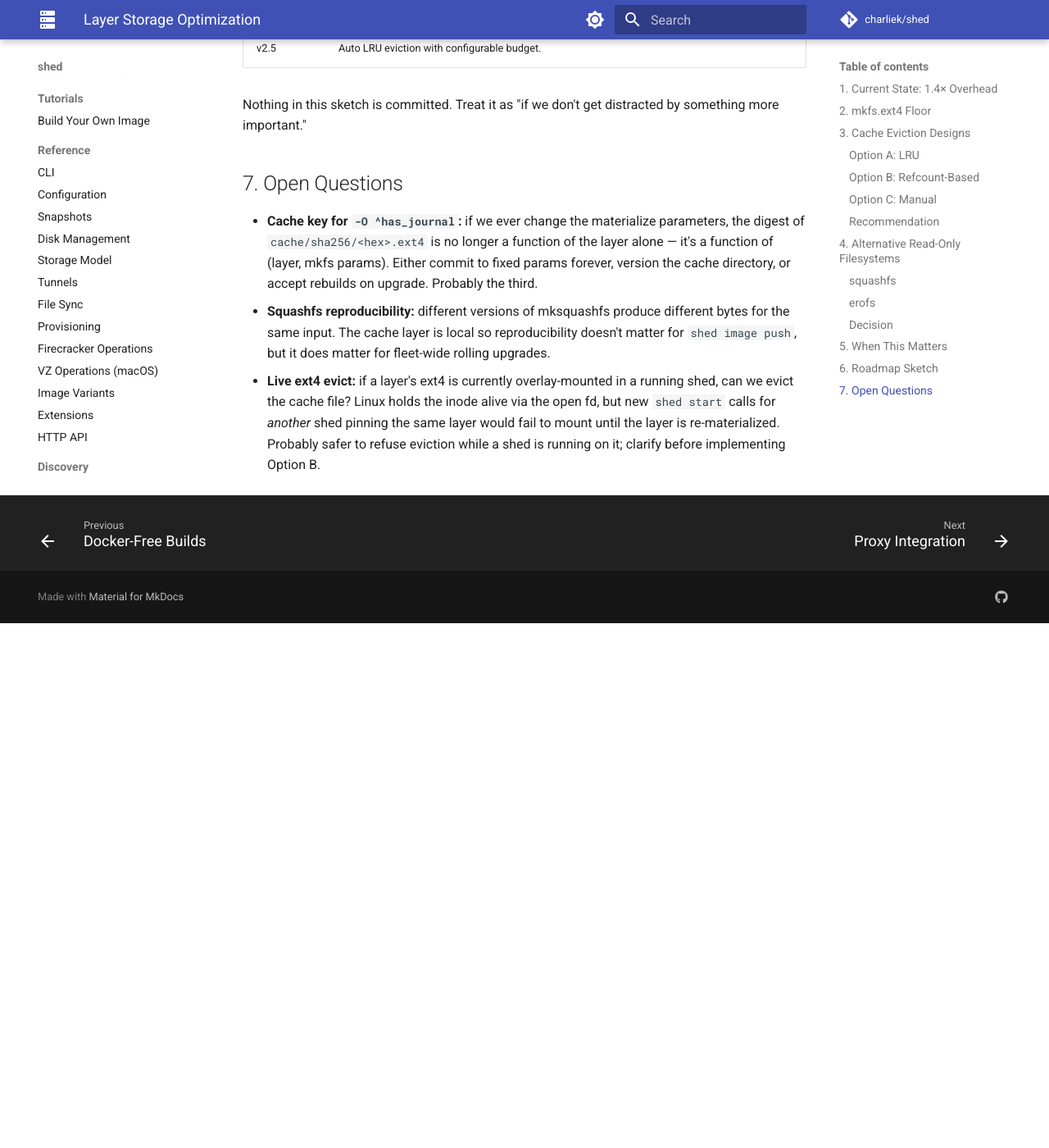
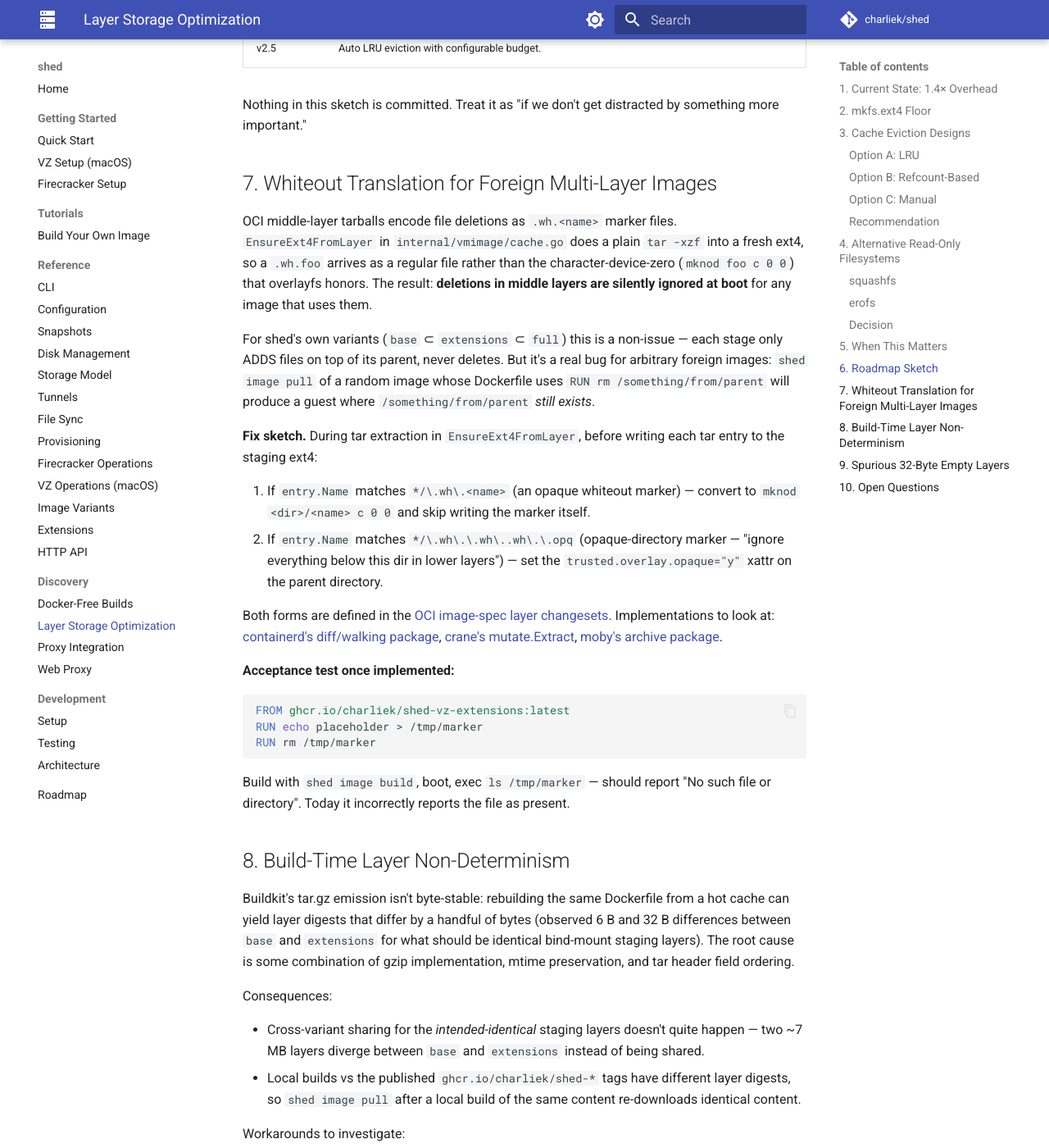
Before and after one commit to charliek/shed, an MkDocs documentation site: the page built from docs/discovery/layer-storage-optimization.md, in a window 1280 px wide and 1400 px high, scrolled down 4327 px. Shown: the whole window at 82% size. Built offline with MkDocs 1.6.1 and Material for MkDocs 9.7.7, drawn with Linux system fonts in a browser that asks for light colours; comment, search, counter and statistics services are not loaded; before the commit the page ends 5087 px from its top, so only the background shows below that; some of the changed text lies outside the part shown.

Commit message:
docs/discovery: capture deferred items from OCI multi-layer work
Three things came up during the feature/oci validation that belong in
the layer-storage discovery doc as future work, not in any release:

- Whiteout translation. Middle-layer .wh.foo markers in OCI tarballs
  aren't honored by EnsureExt4FromLayer's tar -xzf — overlayfs needs
  mknod c 0 0, not regular .wh.foo files. Fine for shed's own
  variants (only ADD, never delete) but breaks shed image pull of
  arbitrary foreign images that use RUN rm in middle layers. Fix
  sketch + acceptance test included.

- Build-time layer non-determinism. Buildkit's gzip/mtime handling
  gives ~6 B and ~32 B layer divergence between base and extensions
  for what should be identical bind-mount staging. Cost: ~14 MB of
  lost cross-variant sharing.

- Spurious 32 B empty layers. ENV/LABEL/WORKDIR diffs that should
  fold into the surrounding RUN currently produce their own empty
  tar.gz layers. Cosmetic — pollutes shed image history but doesn't
  threaten MaxLayers=16.

These are noted for follow-up via a tracking issue; nothing here
changes runtime behavior.

Co-Authored-By: Claude Opus 4.7 (1M context) <noreply@anthropic.com>

````diff
--- a/docs/discovery/layer-storage-optimization.md
+++ b/docs/discovery/layer-storage-optimization.md
@@ -168,7 +168,105 @@ quarterly typically don't notice the overhead.
 Nothing in this sketch is committed. Treat it as "if we don't get
 distracted by something more important."
 
-## 7. Open Questions
+## 7. Whiteout Translation for Foreign Multi-Layer Images
+
+OCI middle-layer tarballs encode file deletions as `.wh.<name>` marker
+files. `EnsureExt4FromLayer` in `internal/vmimage/cache.go` does a
+plain `tar -xzf` into a fresh ext4, so a `.wh.foo` arrives as a regular
+file rather than the character-device-zero (`mknod foo c 0 0`) that
+overlayfs honors. The result: **deletions in middle layers are
+silently ignored at boot** for any image that uses them.
+
+For shed's own variants (`base` ⊂ `extensions` ⊂ `full`) this is a
+non-issue — each stage only ADDS files on top of its parent, never
+deletes. But it's a real bug for arbitrary foreign images:
+`shed image pull` of a random image whose Dockerfile uses
+`RUN rm /something/from/parent` will produce a guest where
+`/something/from/parent` *still exists*.
+
+**Fix sketch.** During tar extraction in `EnsureExt4FromLayer`, before
+writing each tar entry to the staging ext4:
+
+1. If `entry.Name` matches `*/\.wh\.<name>` (an opaque whiteout marker)
+   — convert to `mknod <dir>/<name> c 0 0` and skip writing the marker
+   itself.
+2. If `entry.Name` matches `*/\.wh\.\.wh\..wh\.\.opq` (opaque-directory
+   marker — "ignore everything below this dir in lower layers") — set
+   the `trusted.overlay.opaque="y"` xattr on the parent directory.
+
+Both forms are defined in the [OCI image-spec layer changesets][oci-wh].
+Implementations to look at: [containerd's diff/walking package][containerd-diff],
+[crane's mutate.Extract][crane-extract], [moby's archive package][moby-archive].
+
+[oci-wh]: https://github.com/opencontainers/image-spec/blob/main/layer.md#whiteouts
+[containerd-diff]: https://github.com/containerd/containerd/blob/main/pkg/archive/tar.go
+[crane-extract]: https://github.com/google/go-containerregistry/blob/main/pkg/v1/mutate/mutate.go
+[moby-archive]: https://github.com/moby/moby/blob/master/pkg/archive/diff.go
+
+**Acceptance test once implemented:**
+
+```dockerfile
+FROM ghcr.io/charliek/shed-vz-extensions:latest
+RUN echo placeholder > /tmp/marker
+RUN rm /tmp/marker
+```
+
+Build with `shed image build`, boot, exec `ls /tmp/marker` — should
+report "No such file or directory". Today it incorrectly reports the
+file as present.
+
+## 8. Build-Time Layer Non-Determinism
+
+Buildkit's tar.gz emission isn't byte-stable: rebuilding the same
+Dockerfile from a hot cache can yield layer digests that differ by a
+handful of bytes (observed 6 B and 32 B differences between `base` and
+`extensions` for what should be identical bind-mount staging layers).
+The root cause is some combination of gzip implementation, mtime
+preservation, and tar header field ordering.
+
+Consequences:
+
+- Cross-variant sharing for the *intended-identical* staging layers
+  doesn't quite happen — two ~7 MB layers diverge between `base` and
+  `extensions` instead of being shared.
+- Local builds vs the published `ghcr.io/charliek/shed-*` tags have
+  different layer digests, so `shed image pull` after a local build of
+  the same content re-downloads identical content.
+
+Workarounds to investigate:
+
+- `BUILDKIT_INLINE_CACHE=1` + cache import/export to make the staging
+  layer hashes reproducible across builds.
+- `--source-date-epoch` (buildkit 0.13+) to pin mtimes.
+- Reproducible gzip via `--build-arg SOURCE_DATE_EPOCH=...` once
+  buildkit normalizes its compression.
+
+Loss from current state: ~14 MB across `base`+`extensions`+`full`
+(two small layers × ~7 MB unshared). Small enough that this is a
+"nice to have" not a "must fix".
+
+## 9. Spurious 32-Byte Empty Layers
+
+Each variant's manifest carries one or more 32-byte tar.gz layers
+(digest `sha256:4f4fb700ef54461cfa02571ae0db9a0dc1e0cdb5577484a6d75e68dc38e8acc1`
+— gzipped empty tar). They come from buildkit's handling of `ENV`,
+`LABEL`, and `WORKDIR` instructions when they're the *only* thing in
+a stage's diff.
+
+These layers cost almost nothing on disk (1 mkfs.ext4 prelude ≈ 1.5 MiB
+each — about 4–6 MiB across the three variants), but they pollute
+`shed image history` and bump the `MaxLayers=16` budget unnecessarily.
+
+Workarounds:
+
+- Fold the `ENV`/`LABEL` into the surrounding `RUN` via a `&&` chain.
+- Use buildkit's `--metadata-only-cache-prune` mode (if it ever lands)
+  to drop empty diff layers.
+
+This is fully cosmetic — the layer cap (16) gives plenty of headroom
+for the 9–10 we ship today.
+
+## 10. Open Questions
 
 - **Cache key for `-O ^has_journal`:** if we ever change the
   materialize parameters, the digest of `cache/sha256/<hex>.ext4` is
@@ -185,3 +283,7 @@ distracted by something more important."
   *another* shed pinning the same layer would fail to mount until the
   layer is re-materialized. Probably safer to refuse eviction while a
   shed is running on it; clarify before implementing Option B.
+- **Whiteout translation testing path:** the acceptance test above
+  needs a guest-side comparison harness — a way to walk a layer's tar
+  pre-extract and a `find /` post-boot diff. Worth building once;
+  reusable for any future layer-semantics work.
````
